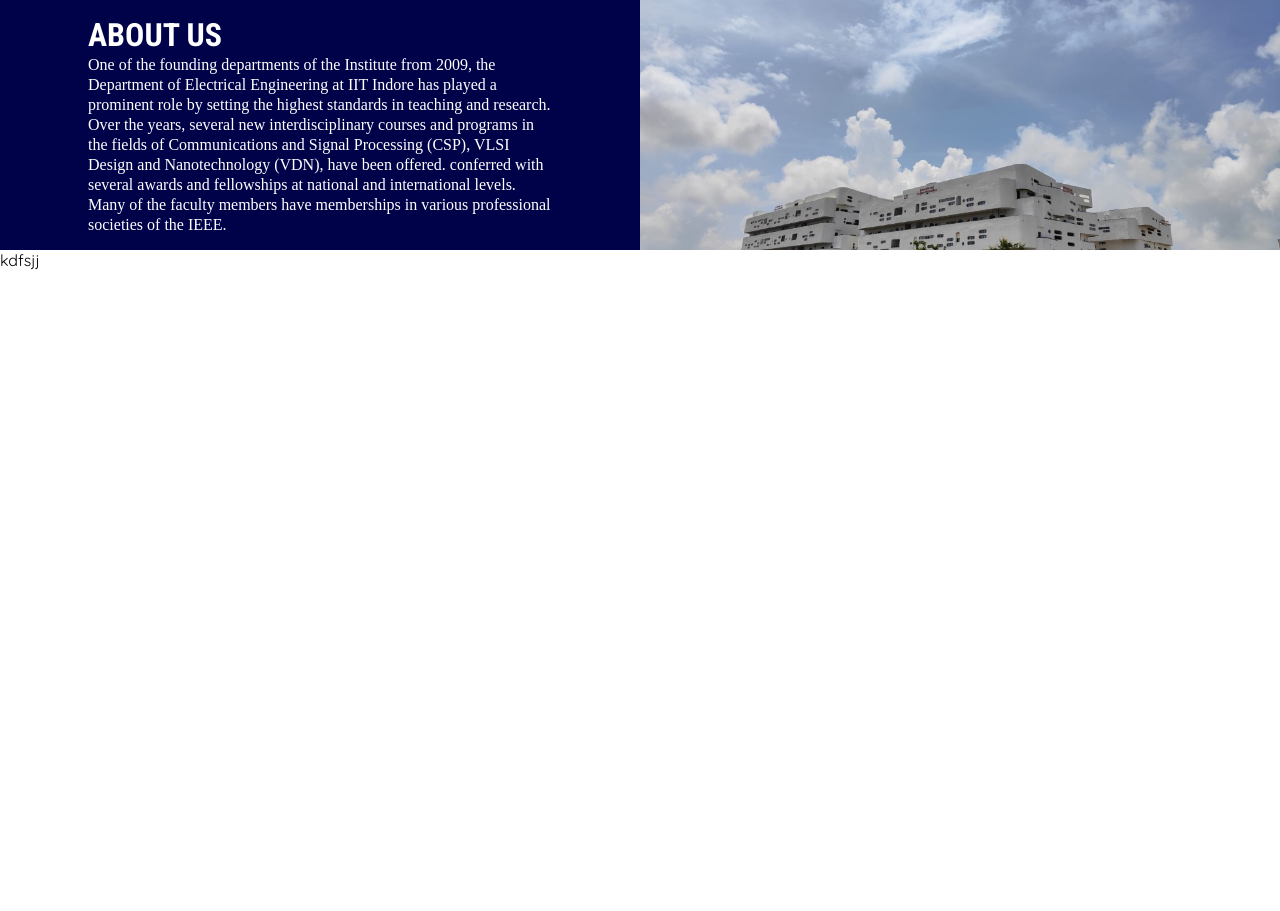
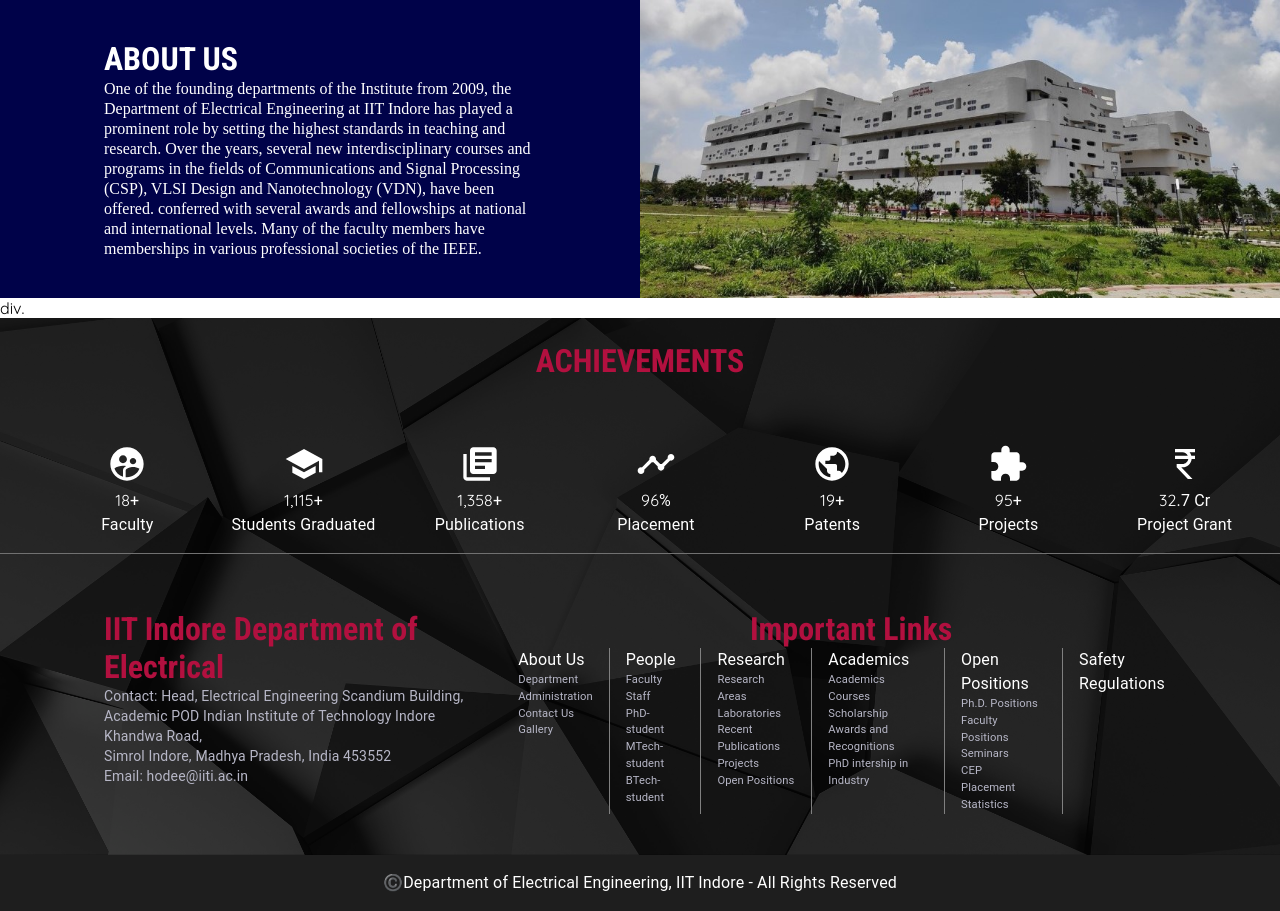
Before and after one commit to eewebsiteiiti/fork_frontend, a React (Create React App) app in the folder frontend/: page /about in a window 1280 px wide. Before the commit the page ends 800 px from the top, so only its background shows below. Built offline with nearby package versions, Linux system fonts and the light colour scheme; a web font is replaced by a local one.

Commit message:
adds the header:

```diff
--- a/frontend/src/App.js
+++ b/frontend/src/App.js
@@ -1,17 +1,11 @@
 import "./App.css";
 import theme from "./Theme";
 import BodyNavbar from "./components/BodyNavbar/BodyNavbar";
-import Footer from "./components/HomePage/Footer"
+import Footer from "./components/HomePage/Footer";
 import HomePage from "./pages/HomePage";
 import { ThemeProvider } from "@mui/material/styles";
 import { BrowserRouter, Routes, Route } from "react-router-dom";
 import AboutPage from "./pages/AboutPage";
-import Header from "./components/Header";
-
-
-// importing the header data
-import { about } from "./HeaderData";
-
 
 function App() {
   return (
@@ -20,19 +14,11 @@
         <BrowserRouter>
           <Routes>
             <Route path="/" element={<HomePage />} />
-            <Route
-              path="/about"
-              element={
-                <>
-                  <Header title={about.title} description={about.description} image={about.image} />
-                  <AboutPage />
-                </>
-              }
-            />
+            <Route path="/about" element={<AboutPage />} />
             <Route path="/a" element={<BodyNavbar />} />
           </Routes>
 
-          {/* <Footer /> */}
+          <Footer />
         </BrowserRouter>
       </ThemeProvider>
     </div>
--- a/frontend/src/components/Header.jsx
+++ b/frontend/src/components/Header.jsx
@@ -12,7 +12,7 @@
           overflow: "hidden",
         }}
       >
-        <Grid item xs={6} paddingX={8} paddingY={2}>
+        <Grid item xs={6} paddingX={10} paddingY={5}>
           <Container>
             <Typography variant="h1" color="white">
               {props.title}
@@ -23,7 +23,6 @@
           </Container>
         </Grid>
         <Grid item xs={6} className="template-bg">
-          {/* <img src={props.image} alt="" style={{ width: "100%" }} /> */}
         </Grid>
       </Grid>
     </div>
--- a/frontend/src/pages/AboutPage.jsx
+++ b/frontend/src/pages/AboutPage.jsx
@@ -1,9 +1,15 @@
 import React from 'react'
+import Header from "../components/Header";
+import { about } from "../HeaderData";
 
 export default function AboutPage() {
   return (
       <div className="about">
-        kdfsjj
+      <div className="header">
+        <Header title={about.title} description={about.description} image={about.image} />
+      </div>
+
+      div.
       </div>
   )
 }
```
Also changed, not shown: frontend/public/Images/aboutPage.JPG.
